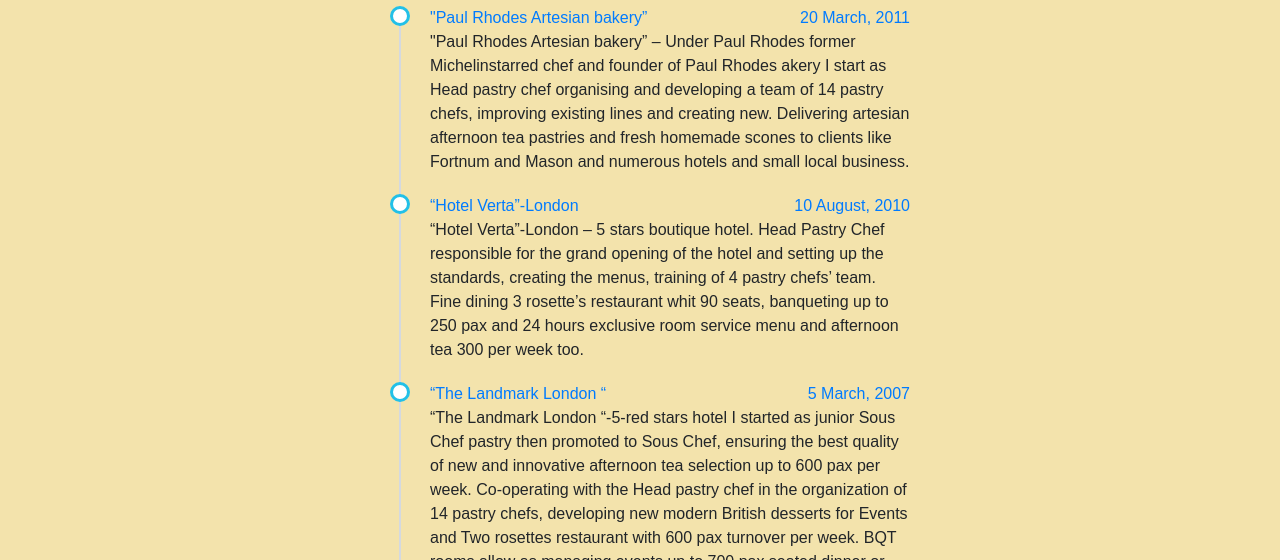
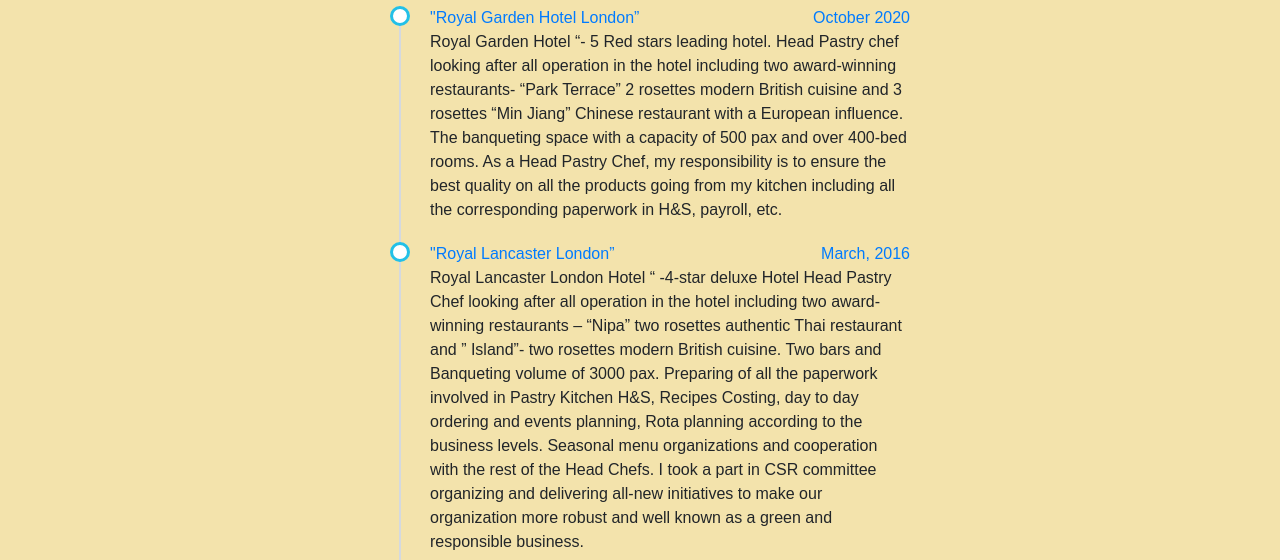
Before and after one commit to radoslav77/website, a plain HTML site: page expirience.html in a window 1280 px wide. Shown: the part 170-730 px from the top of the page. Drawn offline with nearby package versions, Linux system fonts and the light colour scheme.

Commit message:
Updated work exp

```diff
--- a/expirience.html
+++ b/expirience.html
@@ -42,9 +42,34 @@
   <div class="col-md-6 offset-md-3">
     <h4>Work expirience</h4>
     <ul class="timeline">
+		<li>
+        <a target="_blank" href="https://www.royalgardenhotel.co.uk/">"Royal Garden Hotel London”</a>
+        <a href="#" class="float-right"> October 2020</a>
+        <p>Royal Garden Hotel “- 5 Red stars leading hotel.
+		      Head Pastry chef looking after all operation in the hotel including two
+          award-winning restaurants- “Park Terrace” 2 rosettes modern British cuisine and 3 rosettes “Min Jiang” Chinese restaurant
+          with a European influence.
+		      The banqueting space with a capacity of  500 pax and over 400-bed rooms.
+		      As a Head Pastry Chef, my responsibility is to ensure the best quality on all the products going from
+		      my kitchen including all the corresponding paperwork in H&S, payroll, etc.
+</p>
+      </li>
+		<li>
+        <a target="_blank" href="https://www.royallancaster.com/">"Royal Lancaster London”</a>
+        <a href="#" class="float-right"> March, 2016</a>
+        <p>Royal Lancaster London Hotel “ -4-star deluxe Hotel
+		      Head Pastry Chef looking after all operation in the hotel including two
+		      award-winning restaurants – “Nipa” two rosettes authentic Thai restaurant and
+		      ” Island”- two rosettes modern British cuisine. Two bars and Banqueting volume of 3000 pax.
+		      Preparing of all the paperwork involved in Pastry Kitchen H&S, Recipes Costing, day to day ordering
+		      and events planning, Rota planning according to the business levels. Seasonal menu organizations and
+		      cooperation with the rest of the Head Chefs. I took a part in  CSR committee organizing and
+		      delivering all-new initiatives to make our organization more robust and well known as a green
+		      and responsible business. </p>
+      </li>
       <li>
         <a target="_blank" href="https://paulrhodesbakery.co.uk/">"Paul Rhodes Artesian bakery”</a>
-        <a href="#" class="float-right">20 March, 2011</a>
+        <a href="#" class="float-right">March, 2011</a>
         <p>"Paul Rhodes Artesian bakery” – Under Paul Rhodes former Michelinstarred
           chef and founder of Paul Rhodes akery I start as Head pastry chef organising
           and developing a team of 14 pastry chefs, improving existing lines and
@@ -62,7 +87,7 @@
       </li>
       <li>
         <a target="_blank" href="https://www.landmarklondon.co.uk/">“The Landmark London “</a>
-        <a href="#" class="float-right">5 March, 2007</a>
+        <a href="#" class="float-right"> March, 2007</a>
         <p>“The Landmark London “-5-red stars hotel
           I started as junior Sous Chef pastry then promoted to Sous Chef, ensuring the best quality of
           new and innovative afternoon tea selection up to 600 pax per week. Co-operating with the
@@ -72,12 +97,22 @@
       </li>
       <li>
         <a target="_blank" href="https://www.theritzlondon.com/">”RITZ-Hotel London”</a>
-        <a href="#" class="float-right">10 October, 2004</a>
+        <a href="#" class="float-right"> October, 2004</a>
         <p>” RITZ-Hotel London”- 5-stars hotel started as Senior chef de Party in
           a team of 12 pastry chefs.Responsible for maintaining the high-quality standards of the
           production like pastries, cakes, mousses, ice creams and etc. As well as managing standards
           2 of a 3 rosettes restaurant, afternoon tea volume up to 600pax per day and privet dining up
           to 160 pax, under the supervision of the Executive Chef John Williams </p>
+      </li>
+      <li>
+        <a target="_blank" href="https://www.hilton.com/en/hotels/sofhihi-hilton-sofia/">”Hilton Sofia”</a>
+        <a href="#" class="float-right"> April, 2003</a>
+        <p>” Hilton Sofia”-5 stares hotel. A hotel that boasts 245 rooms, Head Pastry chef
+          responsible for 6 pastry chefs and 2 apprentices creating and maintaining the highs standards in my
+          department. Fine dining restaurant with 60 seats, banquet up to 700 pax as well as caterings outside the
+          hotel for up to 1000 pax.
+          I have been a part of the pre-opening of the hotel as it was a brand new build.
+          </p>
       </li>
     </ul>
   </div>
```
Also changed, not shown: index.html (+11 -5 lines).
